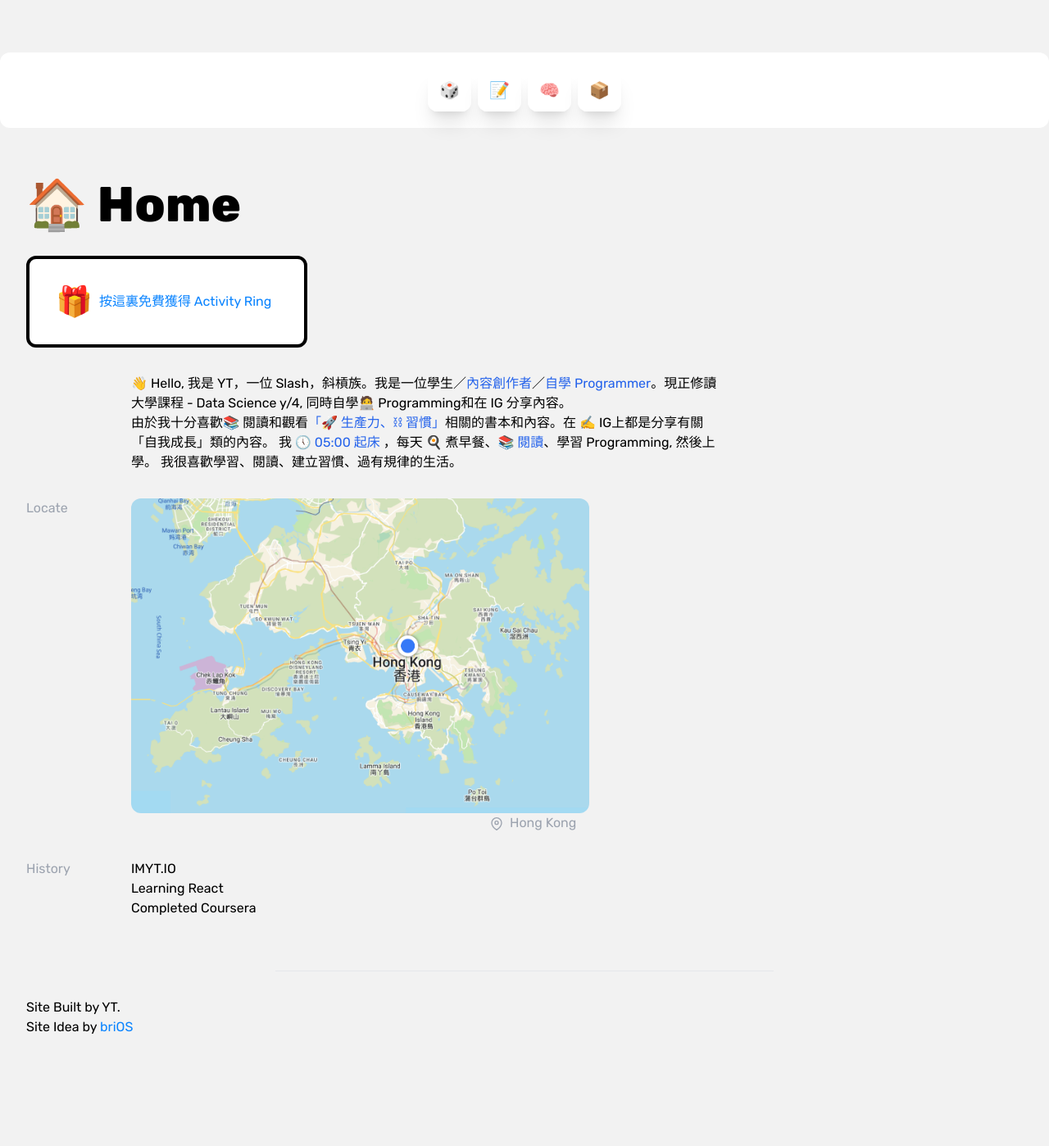
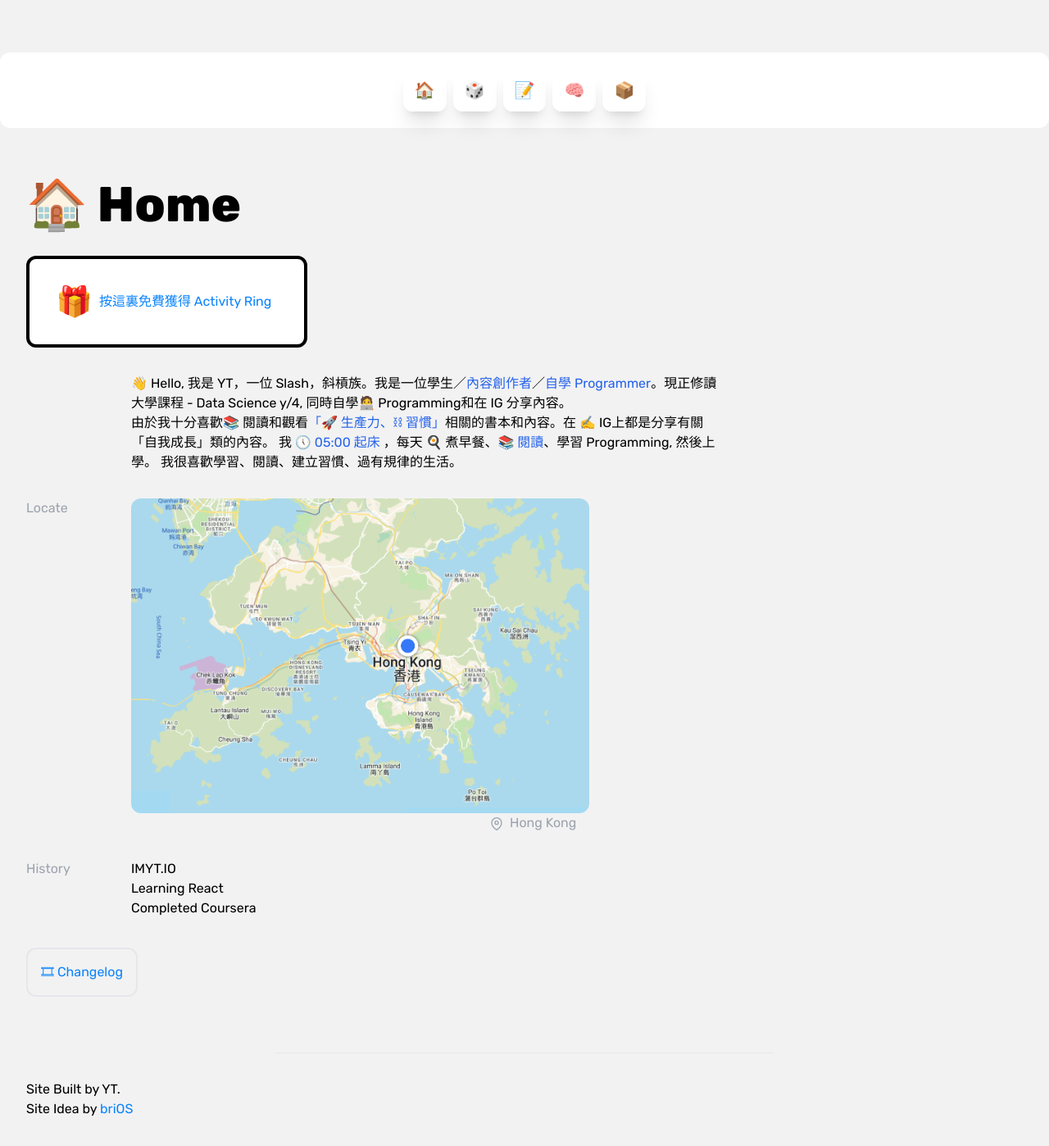
Before and after one commit to imytdotio/imytdotio, a React (Create React App) app: page / in a window 1280 px wide. Shown: the top 1398 px of the page at 82% size. Before the commit the page ends 1329 px from the top, so only its background shows below. Built offline with nearby package versions, Linux system fonts and the light colour scheme.

Commit message:
small update on simple nav and changelog button

```diff
--- a/src/App.js
+++ b/src/App.js
@@ -12,6 +12,7 @@ import { Blog } from "./Pages/Blog";
 import { CV } from "./Pages/CV";
 import { Test } from "./Pages/Test";
 import { Footer } from "./Components/Footer";
+import { Changelog } from "./Pages/Changelog";
 
 function App() {
   return (
@@ -44,6 +45,9 @@ function App() {
           <Route path="/test" exact>
             <Test />
           </Route>
+          <Route path="/changelog" exact>
+            <Changelog />
+          </Route>
         </Switch>
       </BrowserRouter>
     </div>
--- a/src/Components/Components.js
+++ b/src/Components/Components.js
@@ -27,3 +27,15 @@ export const Description = (props) => {
 export const ListItem = (props) => {
   return <li className="mb-2">{props.children}</li>;
 };
+
+export const LinkButton = (props) => {
+  return (
+    <a
+      className="inline-block border-2 rounded-xl p-4 my-1 mr-4 hover:bg-white hover:border-white hover:shadow-xl duration-200"
+      href={props.href}
+      // target="_blank"
+    >
+      {props.children}
+    </a>
+  );
+};
--- a/src/Components/SimpleNav.js
+++ b/src/Components/SimpleNav.js
@@ -10,9 +10,10 @@ import { NavLink } from "react-router-dom";
 //   return ()
 // }
 const nav =
-  "bg-white shadow-xl xl:p-3 p-2 m-1 text-xl rounded-xl lg:p-4 text-2xl border-white border-2 duration-100 hover:border-black hover:border-2";
+  "bg-white shadow-xl xl:p-3 p-2 m-1 text-xl rounded-xl lg:p-4 text-2xl border-white border-2 duration-100 hover:border-black hover:bg-gray-200 hover:border-2";
 
-const active = "hidden";
+const active =
+  "bg-gray-300 shadow-xl xl:p-3 p-2 m-1 text-xl rounded-xl lg:p-4 text-2xl border-gray-900 border-2 duration-100";
 
 export const SimpleNav = (props) => {
   return (
--- a/src/Pages/CV.js
+++ b/src/Pages/CV.js
@@ -8,6 +8,7 @@ import {
 } from "react-icons/fi";
 import { SectionB, SectionHeader } from "../Components/Section";
 import { H1 } from "../Components/Components";
+import { LinkButton } from "../Components/Components";
 
 /**
  * @author
@@ -21,17 +22,7 @@ export const CV = (props) => {
   const ListItem = (props) => {
     return <li className="mb-2">{props.children}</li>;
   };
-  const LinkButton = (props) => {
-    return (
-      <a
-        className="inline-block border-2 rounded-xl p-4 my-1 mr-4 hover:bg-white hover:border-white hover:shadow-xl duration-200"
-        href={props.href}
-        target="_blank"
-      >
-        {props.children}
-      </a>
-    );
-  };
+
 
   return (
     <div className="w-full text-left px-8">
--- /dev/null
+++ b/src/Pages/Changelog.js
@@ -0,0 +1,10 @@
+import React from "react";
+
+/**
+ * @author
+ * @function Changelog
+ **/
+
+export const Changelog = (props) => {
+  return <div>Changelog</div>;
+};
--- a/src/Pages/Home.js
+++ b/src/Pages/Home.js
@@ -4,6 +4,7 @@ import map from "../Assets/map.png";
 import { Section, SectionHeader } from "../Components/Section";
 import { Callout, H1 } from "../Components/Components";
 import { Footer } from "../Components/Footer";
+import { LinkButton } from "../Components/Components";
 
 /**
  * @author
@@ -70,6 +71,7 @@ export const Home = (props) => {
           <p>Completed Coursera</p>
         </ul>
       </Section>
+      <LinkButton href="/changelog">🎞 Changelog</LinkButton>
       <Footer />
     </div>
   );
```
